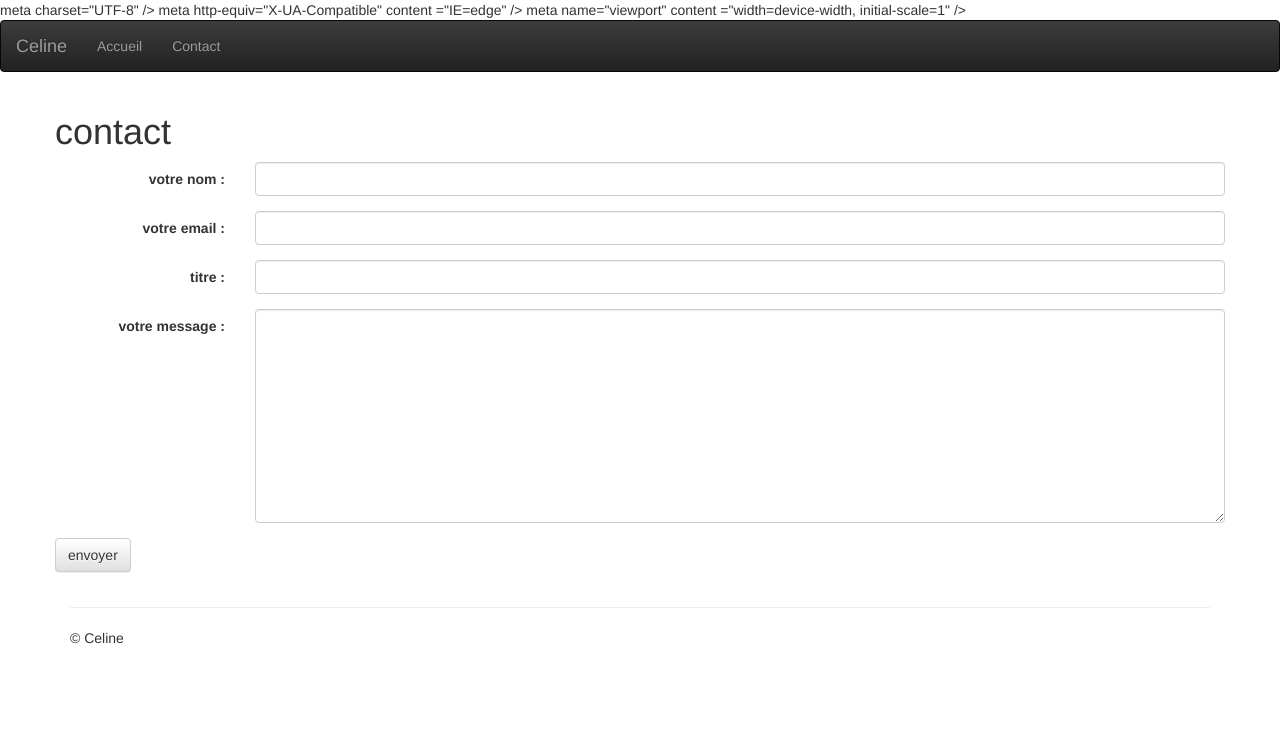
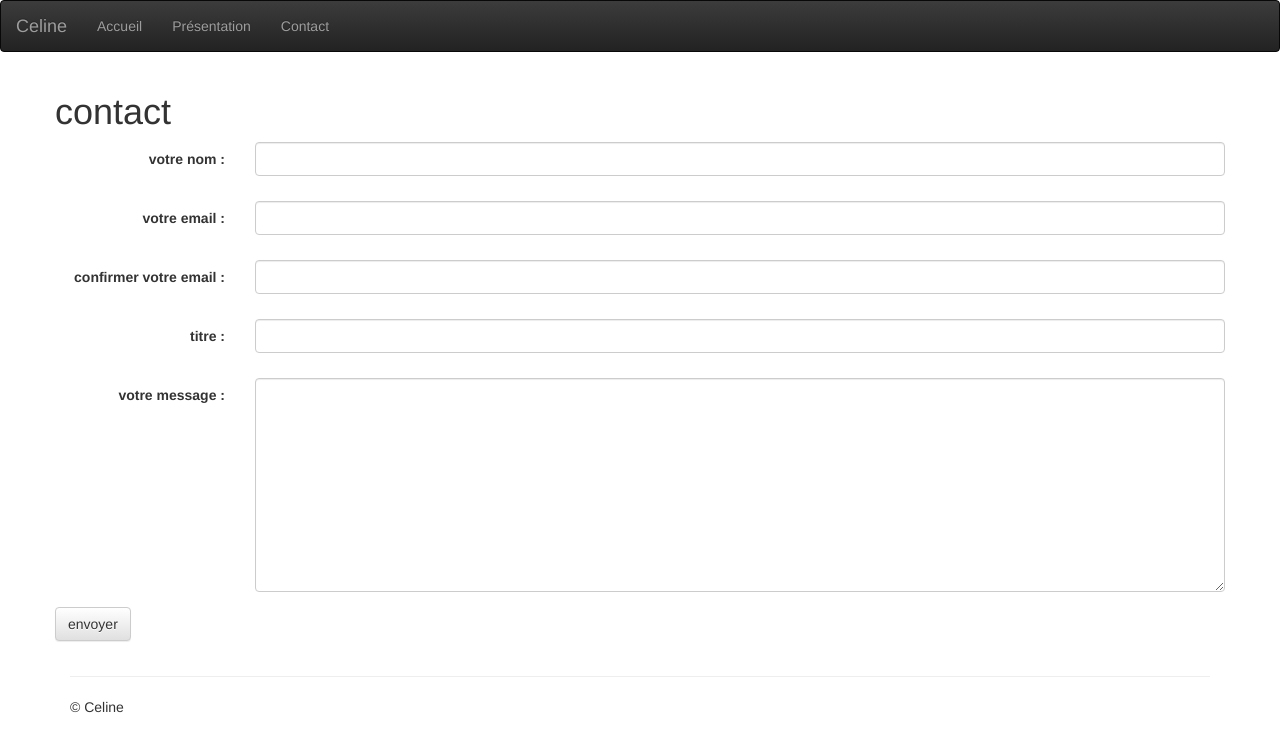
Before and after one commit to celine31/codeigniter, a CodeIgniter app: page /sitesCodeigniter/index.php/site/contact in a window 1280 px wide. Shown: the top 752 px of the page. Run offline with CodeIgniter, Linux system fonts and the light colour scheme.

Commit message:
vérification du formulaire, ajout de la page présentation et de la confirmation d'email

```diff
--- a/application/controllers/Site.php
+++ b/application/controllers/Site.php
@@ -14,12 +14,44 @@ class Site extends CI_Controller {
 
     public function contact() {
         $this->load->helper("form");
+        $this->load->library('form_validation');
 
         $data["title"] = "contact";
 
         $this->load->view('common/header', $data);
+        if($this->form_validation->run()){
+            $this->load->library('email');
+            //on charge les paramètres de config/email.php
+            $this->config->load('email',TRUE);
+            $this->email->initialize($this->config->item('email'));
+            //on prépare l'envoi du mail
+            $this->email->from($this->input->post('email'),$this->input->post('name'));
+            $this->email->to('dadou20231@gmail.com');
+            $this->email->subject($this->input->post('title'));
+            $this->email->message($this->input->post('message'));
+            if($this->email->send()){
+                $data['result_class']='alert_success';
+                $data['result_message']="Merci d'avoir envoyé ce mail. nous y répondrons dans les meilleurs délais";
+            }else{
+                $data['result_class']='alert-danger';
+                $data['result_message']="Votre message n'a pu être envoyé veuillez nous en excuser";
+               /** $data['result_message']="<pre>\n";
+                $data['result_message']=$this->email->print_debugger();
+                $data['result_message']="<pre>\n";**/
+                $this->email->clear();
+            }
+            $this->load->view('site/contact_result',$data);
+        }else{
         $this->load->view('site/contact', $data);
+        }
         $this->load->view('common/footer', $data);
     }
 
+    public function presentation(){
+        $data["title"]="page de présentation";
+
+        $this->load->view('common/header',$data);
+        $this->load->view('site/presentation',$data);
+        $this->load->view('common/footer',$data);
+    }
 }
--- a/application/views/common/header.php
+++ b/application/views/common/header.php
@@ -1,14 +1,14 @@
 <?php echo doctype('html5'); ?>
 <html>
     <head>
-        <!-- <meta charset=" UTF-8">
-         <meta http-equiv=" X-UA-Compatible " content="IE=edge">
-         <meta name=" viewport" content="width=device-width, initial-scale=1">-->
-        <?php
+         <meta charset="UTF-8">
+         <meta http-equiv="X-UA-Compatible " content="IE=edge">
+         <meta name="viewport" content="width=device-width, initial-scale=1">
+        <!--
         echo meta("UTF-8", "", 'charset');
         echo meta("X-UA-Compatible", "IE=edge", 'http-equiv');
         echo meta("viewport", "width=device-width, initial-scale=1");
-        ?>
+        -->
         <title><?= $title ?> </title>
         <?php
         echo link_tag("https://maxcdn.bootstrapcdn.com/bootstrap/3.3.7/css/bootstrap.min.css");
@@ -37,6 +37,7 @@
                     <ul class="nav navbar-nav">
                         <!--<li><a href="/index.html"> Accueil</a></li>-->
                         <li><?php echo anchor('index', "Accueil"); ?> </li><!--en premier le nom du controller en 2eme le nom a afficher-->
+                        <li><?php echo anchor('presentation', "Présentation");?></li><!--page de presentation-->
                         <li><?php echo anchor('site/contact', "Contact") ?> </li><!--lien vers la page contact-->
                     </ul>
                 </div>
--- a/application/views/site/contact.php
+++ b/application/views/site/contact.php
@@ -3,29 +3,39 @@
         <?= heading($title); ?>
     </div>
     <div class="row">
-        <?= form_open('contact', ['class' => 'form-horizontal']); ?>
+        <?= form_open('site/contact', ['class' => 'form-horizontal']); ?>
         <div class="form-group">
             <?= form_label("votre nom : ", "name", ['class' => "col-md-2 control-label"]) ?>
-            <div class="col-md-10">
-                <?= form_input(['name' => "name", 'id' => "name", 'class' => 'form-control']) ?>
+            <div class="col-md-10 <?= empty(form_error('name'))?'':'has-error' ?>">
+                <?= form_input(['name' => "name", 'id' => "name", 'class' => 'form-control'],set_value('name')) ?>
+                <span class="help-block"><?= form_error('name');?> </span>
             </div>
         </div>
         <div class="form-group">
             <?= form_label("votre email : ", "email", ['class' => "col-md-2 control-label"]) ?>
-            <div class="col-md-10">
-                <?= form_input(['name' => "email", 'id' => "email", 'class' => 'form-control']) ?>
+            <div class="col-md-10 <?= empty(form_error('email'))?'':'has-error' ?>">
+                <?= form_input(['name' => "email", 'id' => "email", 'class' => 'form-control'], set_value('email')) ?>
+                <span class="help-block"><?= form_error('email');?> </span>
+            </div>
+        </div>
+        <div class="form-group">
+            <?= form_label("confirmer votre email : ", "confEmail", ['class' => "col-md-2 control-label"]) ?>
+            <div class="col-md-10 <?= empty(form_error('email'))?'':'has-error' ?>">
+                <?= form_input(['name' => "confEmail", 'id' => "confEmail", 'class' => 'form-control'], set_value('confEmail')) ?>
+                <span class="help-block"><?= form_error('confEmail');?> </span>
             </div>
         </div>
         <div class="form-group">
             <?= form_label("titre : ", "title", ['class' => "col-md-2 control-label"]) ?>
-            <div class="col-md-10">
-                <?= form_input(['name' => "title", 'id' => "title", 'class' => 'form-control']) ?>
+            <div class="col-md-10 <?= empty(form_error('title'))?'':'has-error' ?>">
+                <?= form_input(['name' => "title", 'id' => "title", 'class' => 'form-control'],set_value('title')) ?>
+                 <span class="help-block"><?= form_error('title');?> </span>
             </div>
         </div>
         <div class="form-group">
             <?= form_label("votre message : ", "message", ['class' => "col-md-2 control-label"]) ?>
             <div class="col-md-10">
-                <?= form_textarea(['name' => "message", 'id' => "message", 'class' => 'form-control']) ?>
+                <?= form_textarea(['name' => "message", 'id' => "message", 'class' => 'form-control'],set_value('message')) ?>
             </div>
         </div>
         <div class="form-group">
--- /dev/null
+++ b/application/views/site/presentation.php
@@ -0,0 +1,4 @@
+<div class="container">
+    <?= heading($title); ?>
+    <p> ceci est la page de presentation </p>
+</div>
```
Also changed, not shown: application/config/email.php (added, +10 -0 lines), application/views/site/contact_result.php (added, +11 -0 lines).
